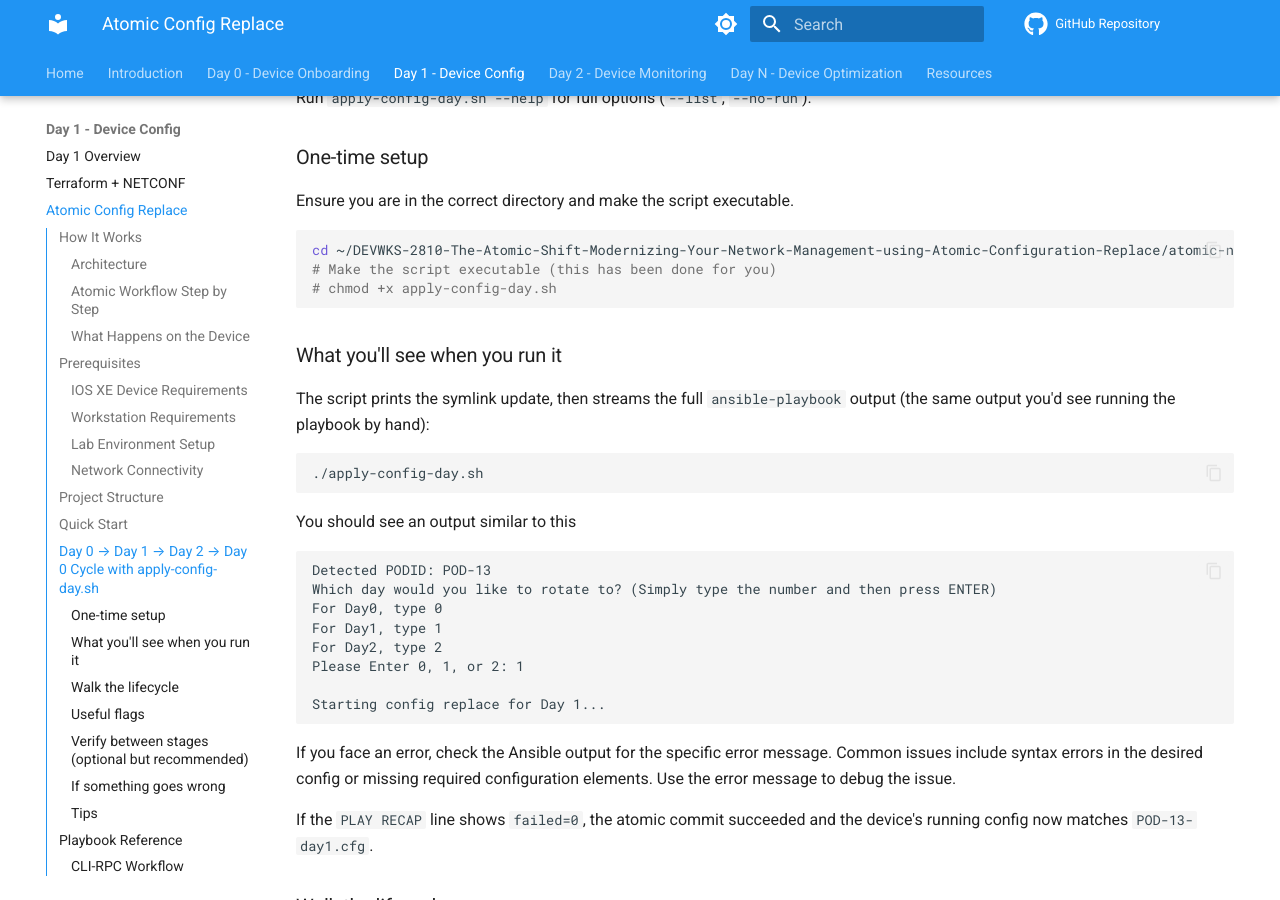
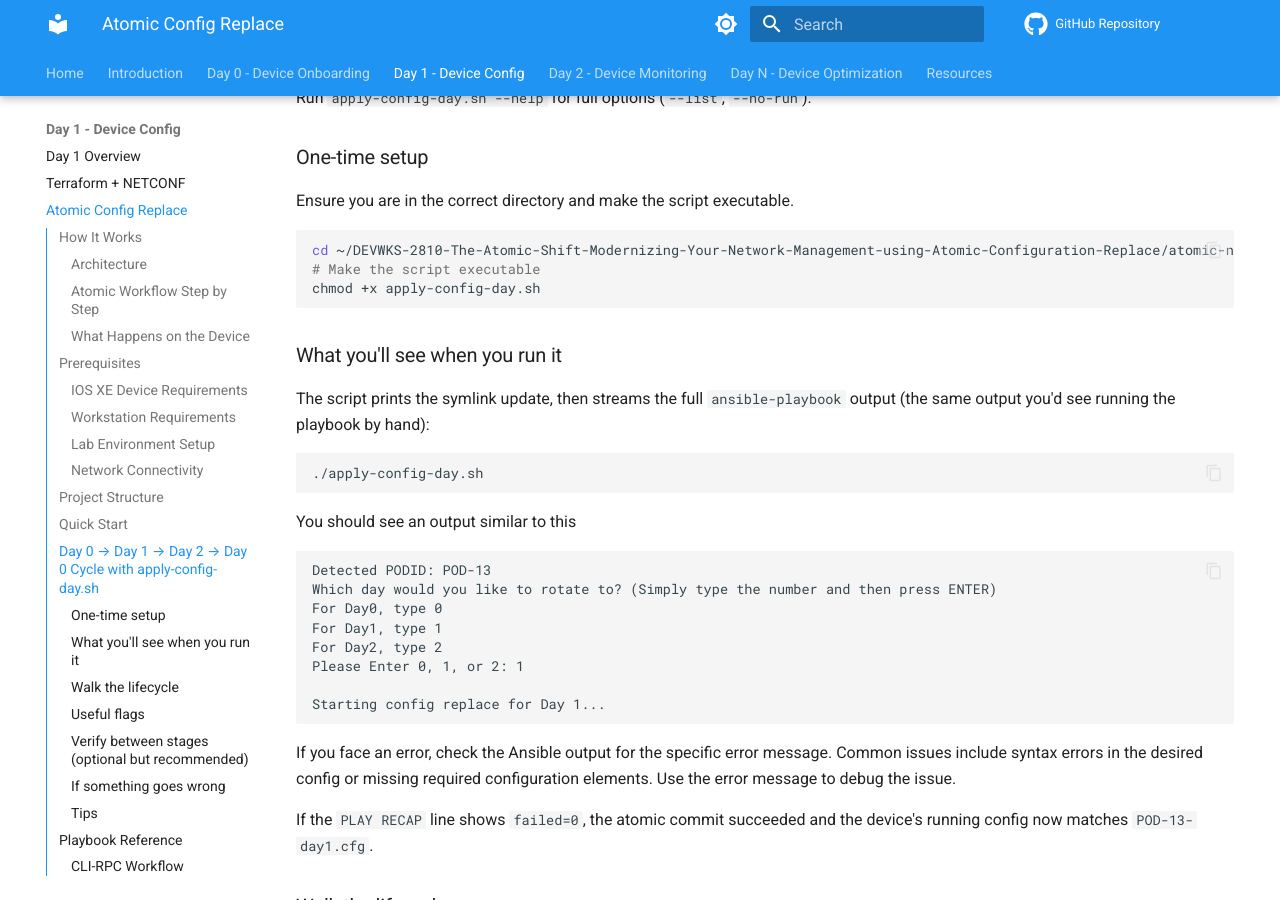
Before and after one commit to sdeweese/CLUS26-LTRENS-1680-Cisco-IOS-XE-Programmability-Lab-Unlock-the-Foundation-Explore-the-Future, an MkDocs documentation site: the page built from docs/day-1/atomic-operations.md, in a window 1280 px wide and 900 px high, scrolled down 5297 px. Built offline with MkDocs 1.6.1 and Material for MkDocs 9.7.7, drawn with Linux system fonts in a browser that asks for light colours; comment, search, counter and statistics services are not loaded.

Commit message:
acr file executable

````diff
--- a/docs/day-1/atomic-operations.md
+++ b/docs/day-1/atomic-operations.md
@@ -230,8 +230,8 @@ Ensure you are in the correct directory and make the script executable.
 
 ```bash
 cd ~/DEVWKS-2810-The-Atomic-Shift-Modernizing-Your-Network-Management-using-Atomic-Configuration-Replace/atomic-netconf-ansible/
-# Make the script executable (this has been done for you)
-# chmod +x apply-config-day.sh
+# Make the script executable
+chmod +x apply-config-day.sh
 ```
 
 ### What you'll see when you run it
````
Also changed, not shown: docs/day-2/opentelemetry-splunk.md (+3 -1 lines), docs/index.md (+0 -4 lines).
